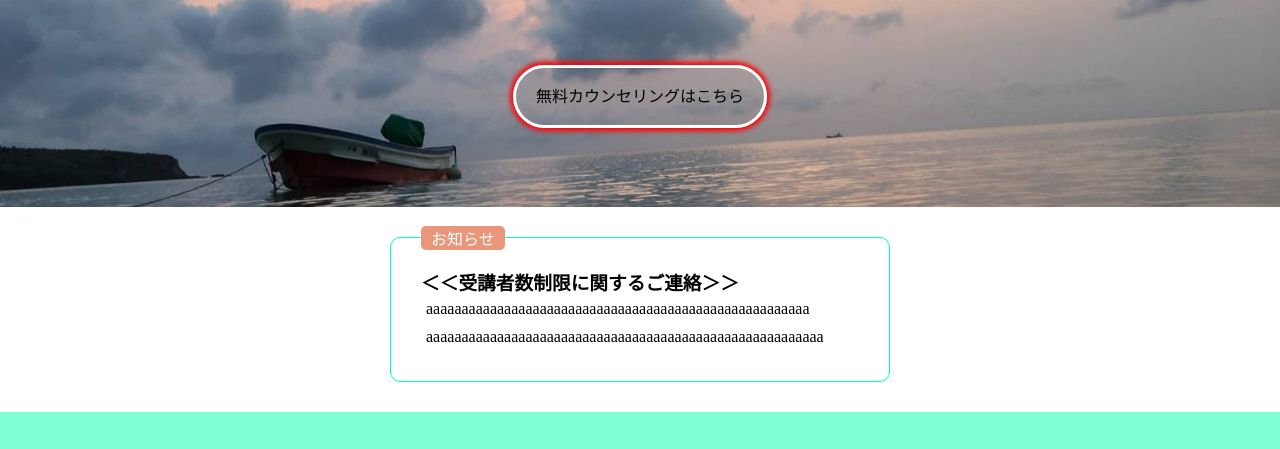
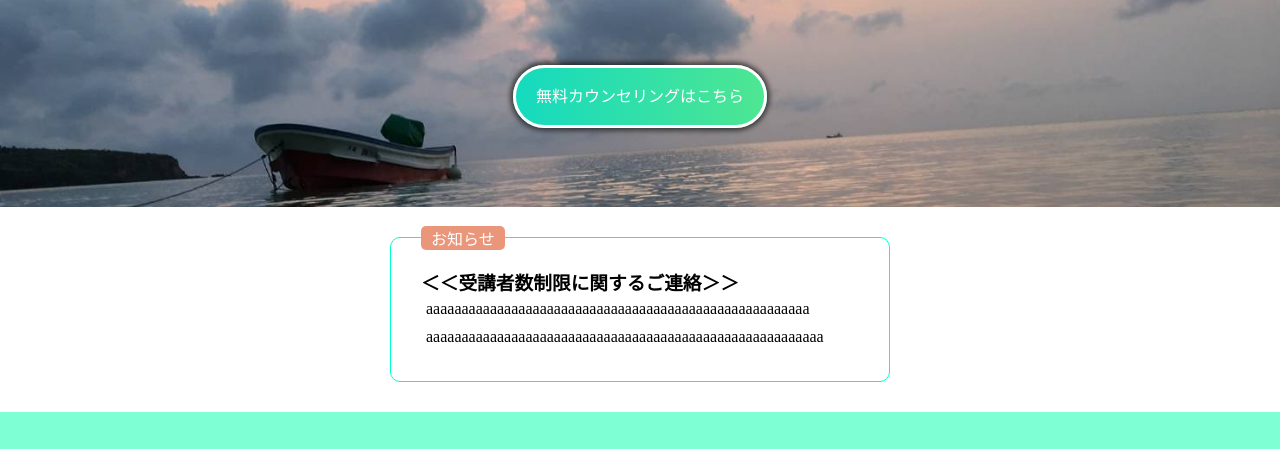
Before and after one commit to sumiship/coacthtech-page-share, a plain HTML site: page index.html in a window 1280 px wide. Shown: the part 318-767 px from the top of the page. Drawn offline with Linux system fonts and the light colour scheme.

Commit message:
topview-counseling a gradation

```diff
--- a/style.css
+++ b/style.css
@@ -61,7 +61,9 @@ main {
   padding: 20px;
   border-radius: 200px;
   border: 3px solid white;
-  box-shadow: 0px 0px 5px 3px red;
+  color: white;
+  background: linear-gradient(90deg, #15dabf, #4ee692);
+  box-shadow: 0px 0px 5px 3px rgba(0, 0, 0, 0.575);
 }
 
 /* notice */
```
